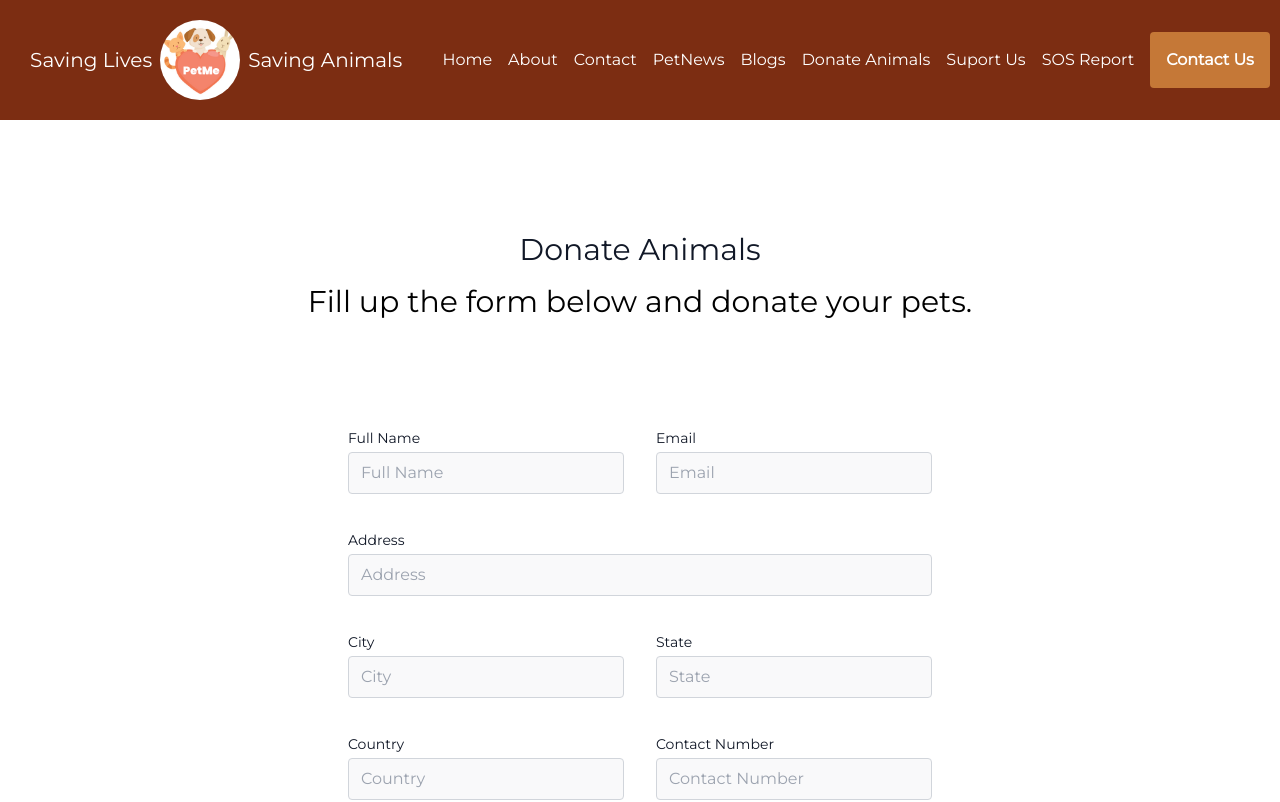
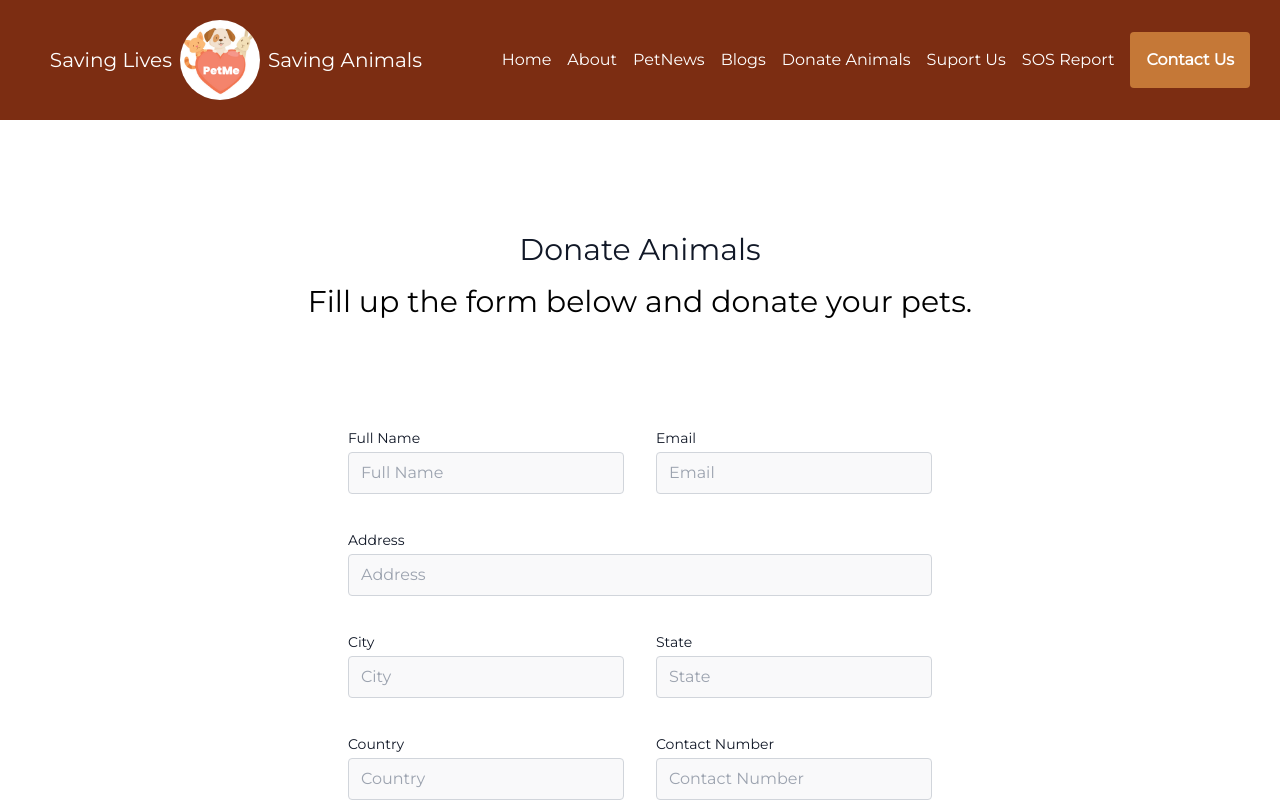
Before and after one commit to akshitagupta15june/PetMe, a React (Vite) app: page /donateanimals in a window 1280 px wide. Shown: the top 802 px of the page. Built offline with nearby package versions, Linux system fonts and the light colour scheme.

Commit message:
feat: add about link navigation to about section

```diff
--- a/src/components/About/index.jsx
+++ b/src/components/About/index.jsx
@@ -1,7 +1,12 @@
 import { motion } from 'framer-motion';
-import React from 'react';
+import React, { useContext } from 'react';
+import HeaderContext from '../../context/HeaderContext';
 
 function index() {
+  const {
+    aboutSection,
+  } = useContext(HeaderContext);
+
   const whileInView = {
     opacity: 1,
     x: 0,
@@ -30,7 +35,10 @@ function index() {
       viewport={{ once: true }}
     >
       <section className="max-w-screen-xl mx-auto p-6 flex flex-col items-center">
-        <h1 className="text-white text-3xl lg:text-5xl py-4">
+        <h1
+          ref={aboutSection}
+          className="text-white text-3xl lg:text-5xl py-4"
+        >
           About
         </h1>
         <p className="text-[#696C72] text-center pb-4 text-sm lg:text-xl">
--- a/src/components/Header/index.jsx
+++ b/src/components/Header/index.jsx
@@ -1,11 +1,13 @@
-import React, { useEffect } from 'react';
+import React, { useContext, useEffect } from 'react';
 import { Link } from 'react-router-dom';
 import { motion } from 'framer-motion';
 import buttons from '../../helpers/buttonsForHeader';
 import logo from '../../assets/images/logo.jpg';
 import MobileMenu from './components/MobileHeader';
+import HeaderContext from '../../context/HeaderContext';
 
 function Header() {
+  const { scrollDown } = useContext(HeaderContext);
   const [isMenuOpen, setIsMenuOpen] = React.useState(false);
   const [isMobile, setIsMobile] = React.useState(false);
   const MOBILE_WIDTH = 1022;
@@ -50,8 +52,9 @@ function Header() {
         { buttons.map((button) => (
           <a
             key={button.id}
-            href={button.link}
-            className="p-2 hover:text-orange-300 hover:underline lg:text-[0.8rem] xl:text-[1rem]"
+            href={button.link === '' ? undefined : button.link}
+            onClick={button.name !== 'About' ? (() => {}) : scrollDown}
+            className="p-2 cursor-pointer hover:text-orange-300 hover:underline lg:text-[0.8rem] xl:text-[1rem]"
           >
             {button.name}
           </a>
--- /dev/null
+++ b/src/context/HeaderContext.jsx
@@ -0,0 +1,5 @@
+import { createContext } from 'react';
+
+const HeaderContext = createContext();
+
+export default HeaderContext;
--- /dev/null
+++ b/src/context/HeaderProvider.jsx
@@ -0,0 +1,31 @@
+import { useMemo, useRef } from 'react';
+import Proptype from 'prop-types';
+import HeaderContext from './HeaderContext';
+
+function HeaderProvider({ children }) {
+  const aboutSection = useRef(null);
+
+  const scrollDown = () => {
+    window.scrollTo({
+      top: aboutSection.current.offsetTop,
+      behavior: 'smooth',
+    });
+  };
+
+  const context = useMemo(() => ({
+    aboutSection,
+    scrollDown,
+  }), [aboutSection, scrollDown]);
+
+  return (
+    <HeaderContext.Provider value={context}>
+      { children }
+    </HeaderContext.Provider>
+  );
+}
+
+HeaderProvider.propTypes = {
+  children: Proptype.node.isRequired,
+};
+
+export default HeaderProvider;
--- a/src/helpers/buttonsForHeader.jsx
+++ b/src/helpers/buttonsForHeader.jsx
@@ -7,12 +7,7 @@ const buttons = [
   {
     id: 2,
     name: 'About',
-    link: '/about',
-  },
-  {
-    id: 3,
-    name: 'Contact',
-    link: '/contact',
+    link: '',
   },
   {
     id: 4,
--- a/src/main.jsx
+++ b/src/main.jsx
@@ -7,6 +7,7 @@ import {
 import App from './routes/App';
 import Donate from './routes/Donate';
 import './index.css';
+import HeaderProvider from './context/HeaderProvider';
 
 const router = createBrowserRouter([
   {
@@ -20,5 +21,7 @@ const router = createBrowserRouter([
 ]);
 
 ReactDOM.createRoot(document.getElementById('root')).render(
-  <RouterProvider router={router} />,
+  <HeaderProvider>
+    <RouterProvider router={router} />
+  </HeaderProvider>,
 );
```
